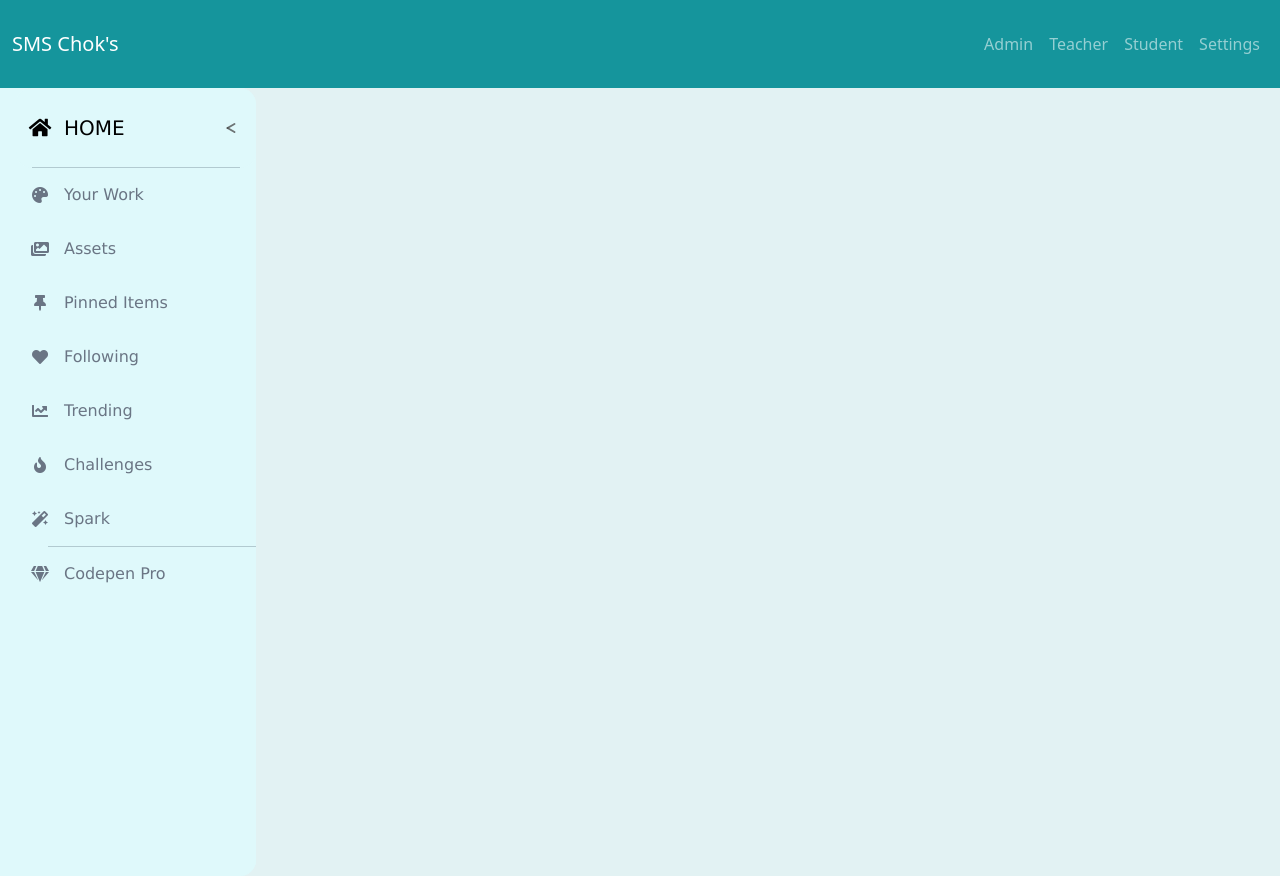
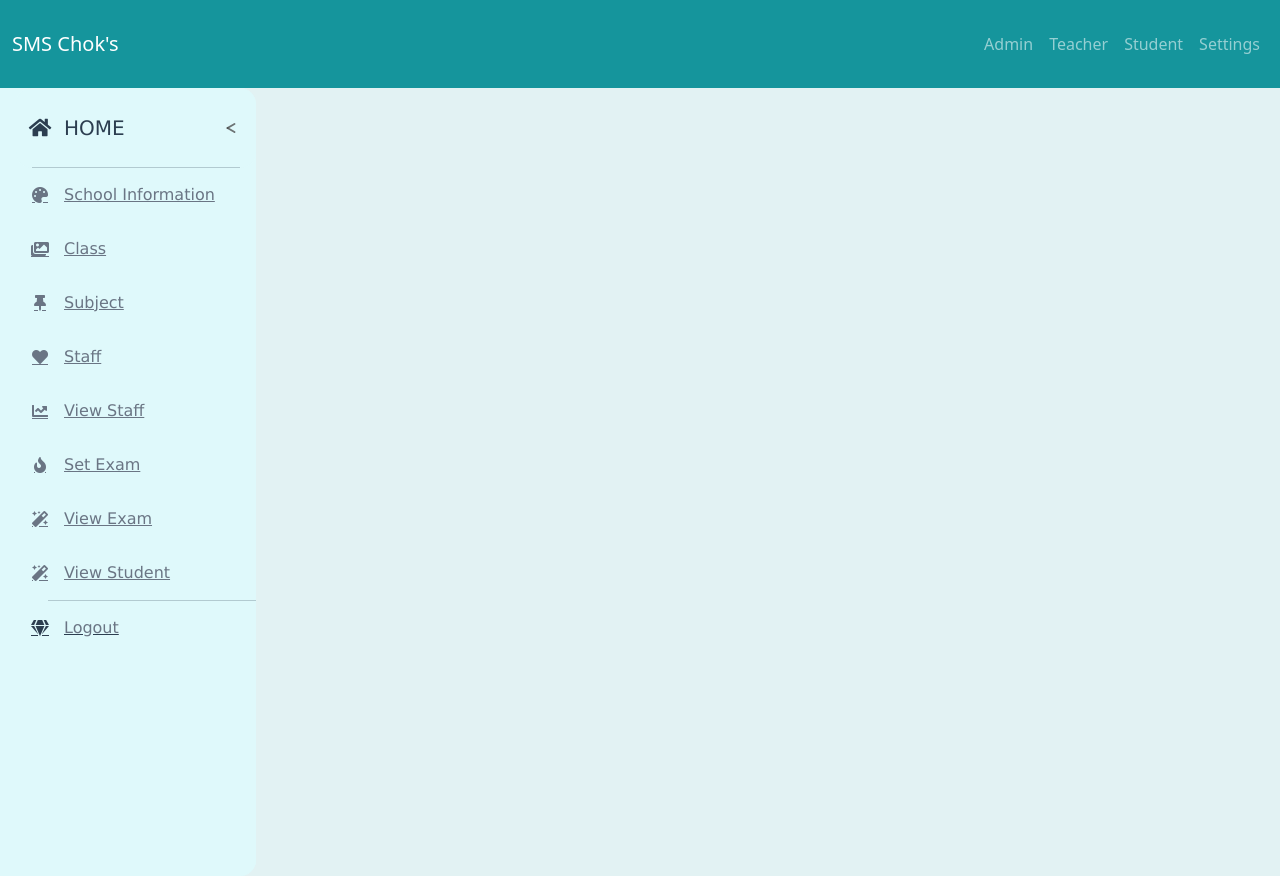
Before and after one commit to Chokkalingam-s/SchoolManagementSystem1, a PHP site: page /admin/index.php in a window 1280 px wide. Run offline with PHP 8.4, Linux system fonts and the light colour scheme; the visitor is signed in with stand-in values (Sample User, id 1).

Commit message:
Sidebar routing

```diff
--- a/admin/style.css
+++ b/admin/style.css
@@ -79,8 +79,8 @@
     border: none;
     border-top: solid 1px var(--navbar-dark-secondary);
   }
-  #nav-bar a {
-    color: black;
+  #nav-title {
+    color: #2c3e50;
     text-decoration: inherit;
   }
   #nav-bar input[type=checkbox] {
@@ -202,14 +202,19 @@
     height: 54px;
     display: flex;
     align-items: center;
+    color:#6a7584;
     color: var(--navbar-light-secondary);
     direction: ltr;
     cursor: pointer;
     z-index: 1;
     transition: color 0.2s;
   }
+  a:link a:visited a:hover a:active {
+    color: var(--navbar-light-secondary);
+  }
   .nav-button span {
     transition: opacity 1s;
+    color: var(--navbar-light-secondary);
   }
   .nav-button .fas {
     transition: min-width 0.2s;
@@ -262,6 +267,12 @@
   .nav-button:nth-of-type(8):hover ~ #nav-content-highlight {
     top: 394px;
   }
+  .nav-button:nth-of-type(9):hover {
+    color: var(--navbar-dark-primary);
+  }
+  .nav-button:nth-of-type(9):hover ~ #nav-content-highlight {
+    top: 448px;
+  }
 
   #nav-bar .fas {
     min-width: 3rem;
--- a/sidebar.php
+++ b/sidebar.php
@@ -5,17 +5,44 @@
     <label for="nav-toggle"><span id="nav-toggle-burger"></span></label>
     <hr/>
   </div>
-  <div id="nav-content">
-    <div class="nav-button"><i class="fas fa-palette"></i><span>Your Work</span></div>
-    <div class="nav-button"><i class="fas fa-images"></i><span>Assets</span></div>
-    <div class="nav-button"><i class="fas fa-thumbtack"></i><span>Pinned Items</span></div>
-    <div class="nav-button"><i class="fas fa-heart"></i><span>Following</span></div>
-    <div class="nav-button"><i class="fas fa-chart-line"></i><span>Trending</span></div>
-    <div class="nav-button"><i class="fas fa-fire"></i><span>Challenges</span></div>
-    <div class="nav-button"><i class="fas fa-magic"></i><span>Spark</span></div>
+
+  <?php
+	if(isset($_SESSION["AID"]))
+	{
+		echo'
+      <div id="nav-content" >
+     <a href="index.php" class="nav-button" style="color:#6a7584;" ><i class="fas fa-palette"></i><span>School Information</span></a>
+    <a href="add_class.php" class="nav-button" style="color:#6a7584;"><i class="fas fa-images"></i><span>Class</span></a>
+    <a href="add_sub.php" class="nav-button" style="color:#6a7584;"><i class="fas fa-thumbtack"></i><span>Subject</span></a>
+    <a href="add_staff.php" class="nav-button" style="color:#6a7584;"><i class="fas fa-heart"></i><span>Staff</span></a>
+    <a href="view_staff.php" class="nav-button" style="color:#6a7584;"><i class="fas fa-chart-line"></i><span>View Staff</span></a>
+    <a href="set_exam.php" class="nav-button" style="color:#6a7584;"> <i class="fas fa-fire"></i><span>Set Exam</span></a>
+     <a href="view_exam.php" class="nav-button" style="color:#6a7584;"><i class="fas fa-magic"></i><span>View Exam</span></a>
+    <a href="student.php"target="_blank" class="nav-button" style="color:#6a7584;"><i class="fas fa-magic"></i><span>View Student</span></a>
     <hr/>
-    <div class="nav-button"><i class="fas fa-gem"></i><span>Codepen Pro</span></div>
+    <a href="../logout.php" class="nav-button" style="color:#2c3e50;"><i class="fas fa-gem"></i><span>Logout</span></a>
     <div id="nav-content-highlight"></div>
   </div>
+		';
 
+
+	}
+	else{
+		echo'
+			<li class="li"><a href="teacher_home.php">Profile</a></li>
+			<li class="li"><a href="handle_class.php"> Handled Class</a></li>
+			<li class="li"><a href="add_stud.php"> Students</a></li>
+			<li class="li"><a href="view_stud_teach.php" target="_blank"> View Student</a></li>
+
+			<li class="li"><a href="tech_view_exam.php">View Exam</a></li>
+			<li class="li"><a href="add_mark.php">Add Marks</a></li>
+			<li class="li"><a href="view_mark.php">View Marks</a></li>
+			<li class="li"><a href="logout.php">Logout</a></li>
+
+
+		';
+	}
+
+
+?>
 </div>
```
